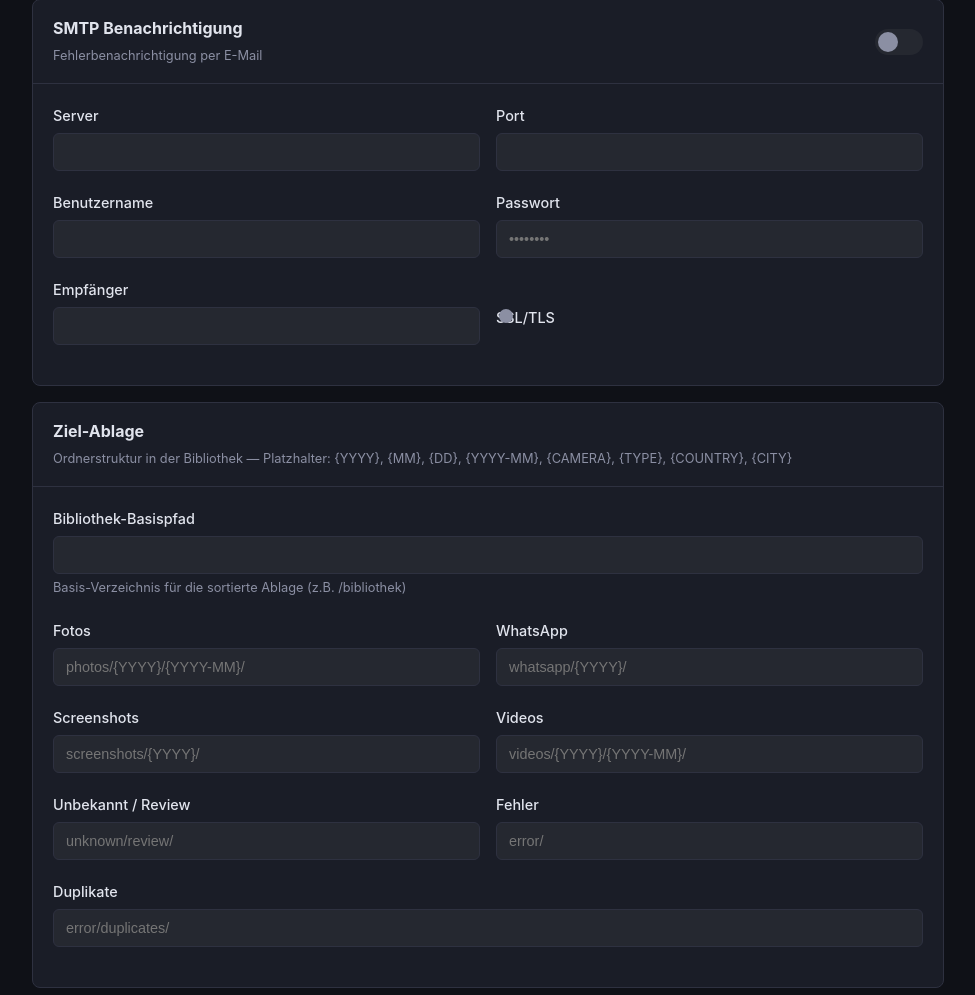
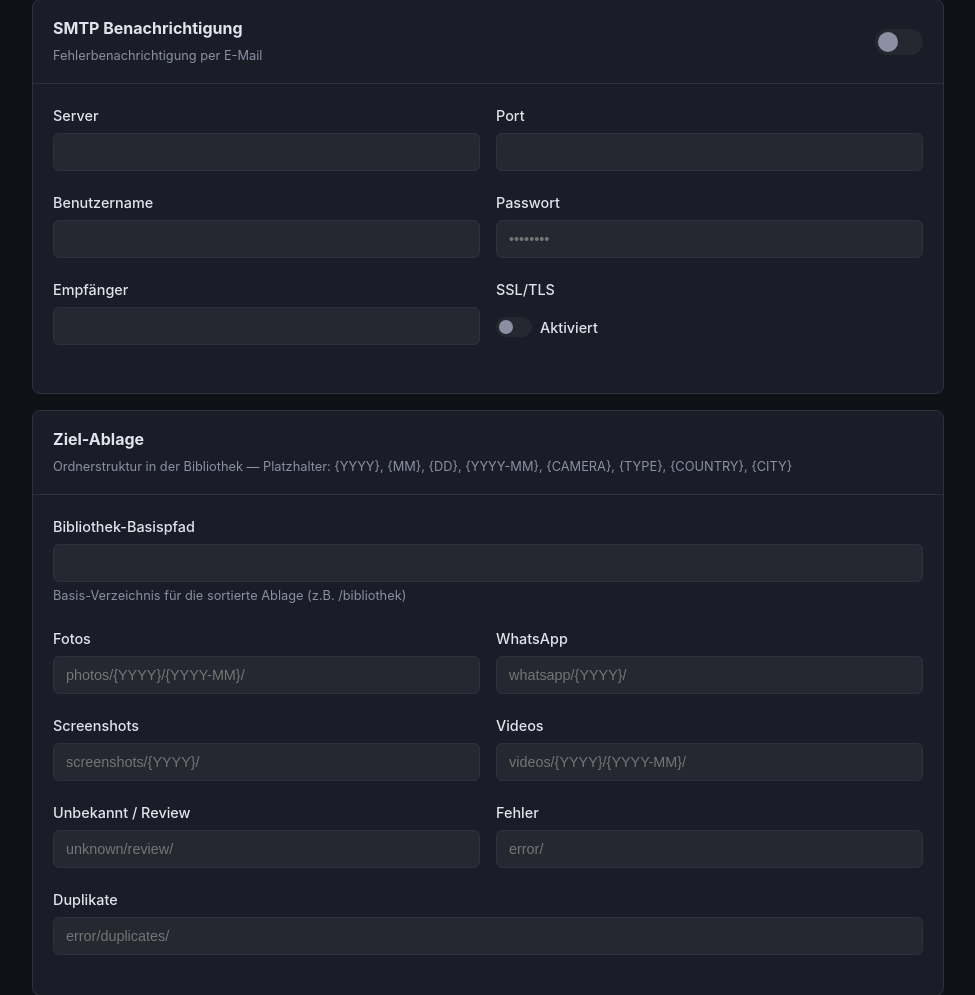
Before and after one commit to marcohediger/mediaassistant, a FastAPI app: template backend/templates/settings.html in a window 1280 px wide. Shown: the part 1808-2803 px from the top of the page, without its empty margins (152-1127 px from the left). Run offline with FastAPI, Linux system fonts and the light colour scheme; the template is opened without the code that fills it, so the values that code supplies are empty; parts of the project's set-up code (start-up, migrations or seed data) failed here and were passed over.

Commit message:
Fix SSL/TLS toggle alignment in SMTP settings
Add proper label and align toggle with input field height.

Co-Authored-By: Claude Opus 4.6 <noreply@anthropic.com>

```diff
--- a/backend/templates/settings.html
+++ b/backend/templates/settings.html
@@ -260,10 +260,11 @@
                 <input type="email" id="smtp_recipient" name="smtp_recipient" value="{{ cfg.smtp_recipient }}">
             </div>
             <div class="form-group">
-                <label class="switch-inline" style="margin-top: 1.75rem;">
+                <label>SSL/TLS</label>
+                <label class="switch-inline" style="height: 2.5rem; display: flex; align-items: center;">
                     <input type="checkbox" name="smtp_ssl" value="1" {{ 'checked' if cfg.smtp_ssl else '' }}>
                     <span class="switch-slider-sm"></span>
-                    <span>SSL/TLS</span>
+                    <span>Aktiviert</span>
                 </label>
             </div>
         </div>
```
